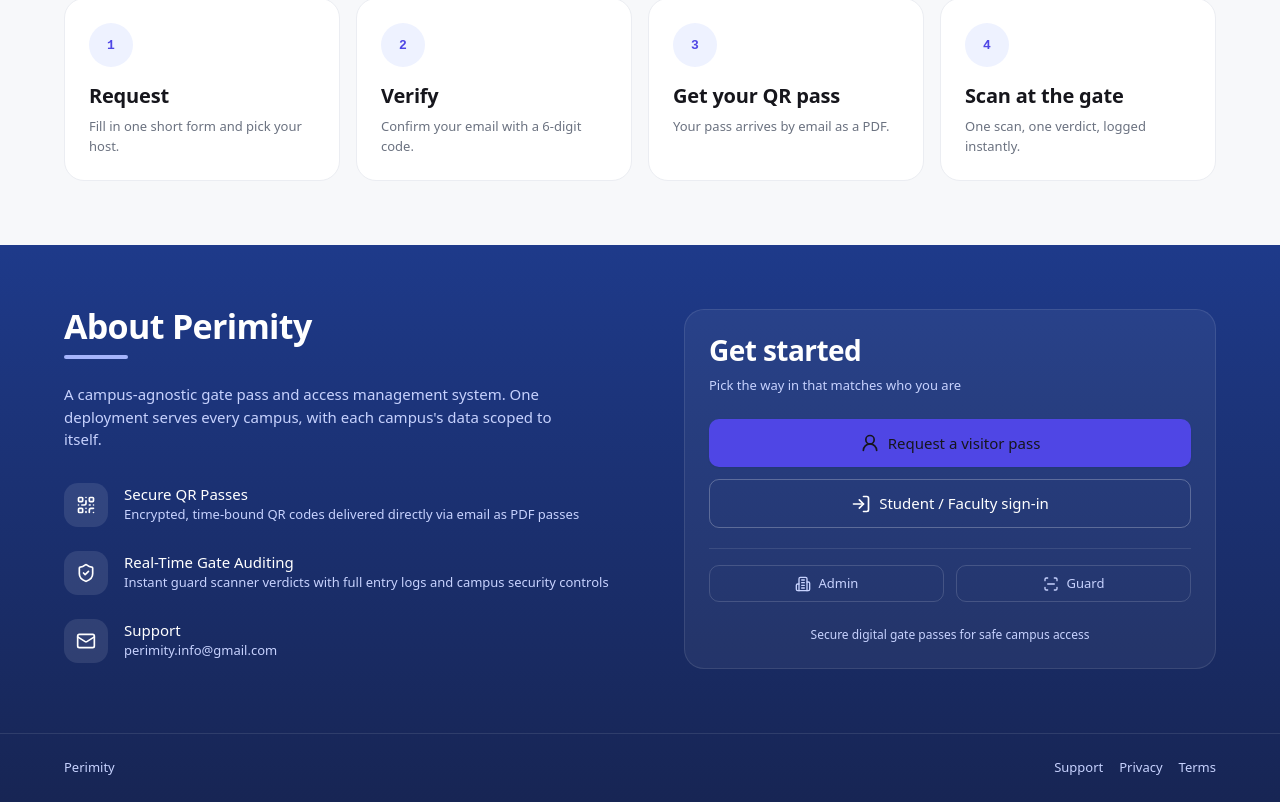
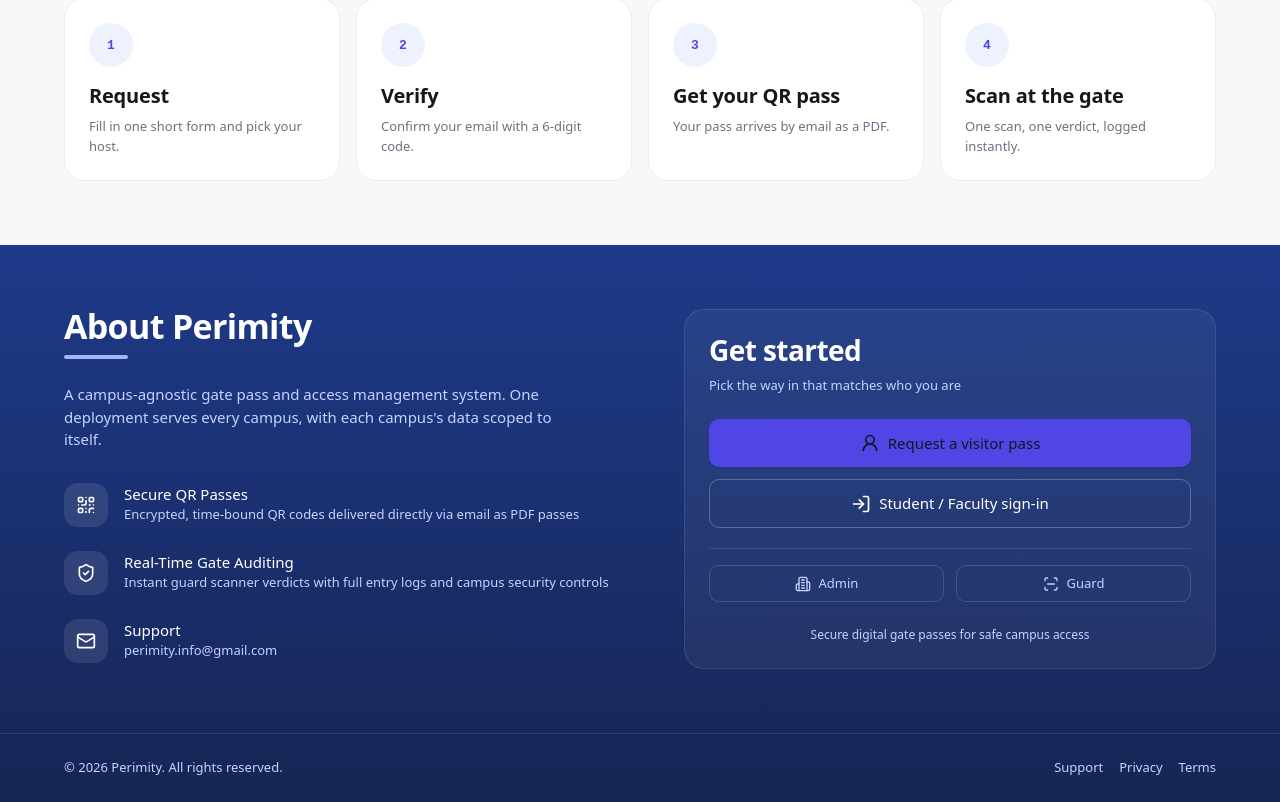
Before and after one commit to Project-Perimity-SpringBoot/Perimity, a React (Vite) app in the folder frontend/: page / in a window 1280 px wide. Shown: the part 2311-3113 px from the top of the page. Built offline with nearby package versions, Linux system fonts and the light colour scheme; no server answers.

Commit message:
Add copyright notice to home footer

```diff
--- a/frontend/src/features/public/routes/HomePage.tsx
+++ b/frontend/src/features/public/routes/HomePage.tsx
@@ -475,7 +475,9 @@
 
         <div className="border-t border-white/10">
           <div className="mx-auto flex max-w-[1200px] flex-wrap items-center justify-between gap-[var(--sp-3)] px-[var(--sp-6)] py-[var(--sp-6)]">
-            <span className="text-small text-[var(--home-footer-ink)]">Perimity</span>
+            <span className="text-small text-[var(--home-footer-ink)]">
+              &copy; {new Date().getFullYear()} Perimity. All rights reserved.
+            </span>
             <nav aria-label="Footer" className="flex gap-[var(--sp-4)] text-small text-[var(--home-footer-ink)]">
               <Link to="/support" className="hover:text-white">Support</Link>
               <Link to="/privacy" className="hover:text-white">Privacy</Link>
```
